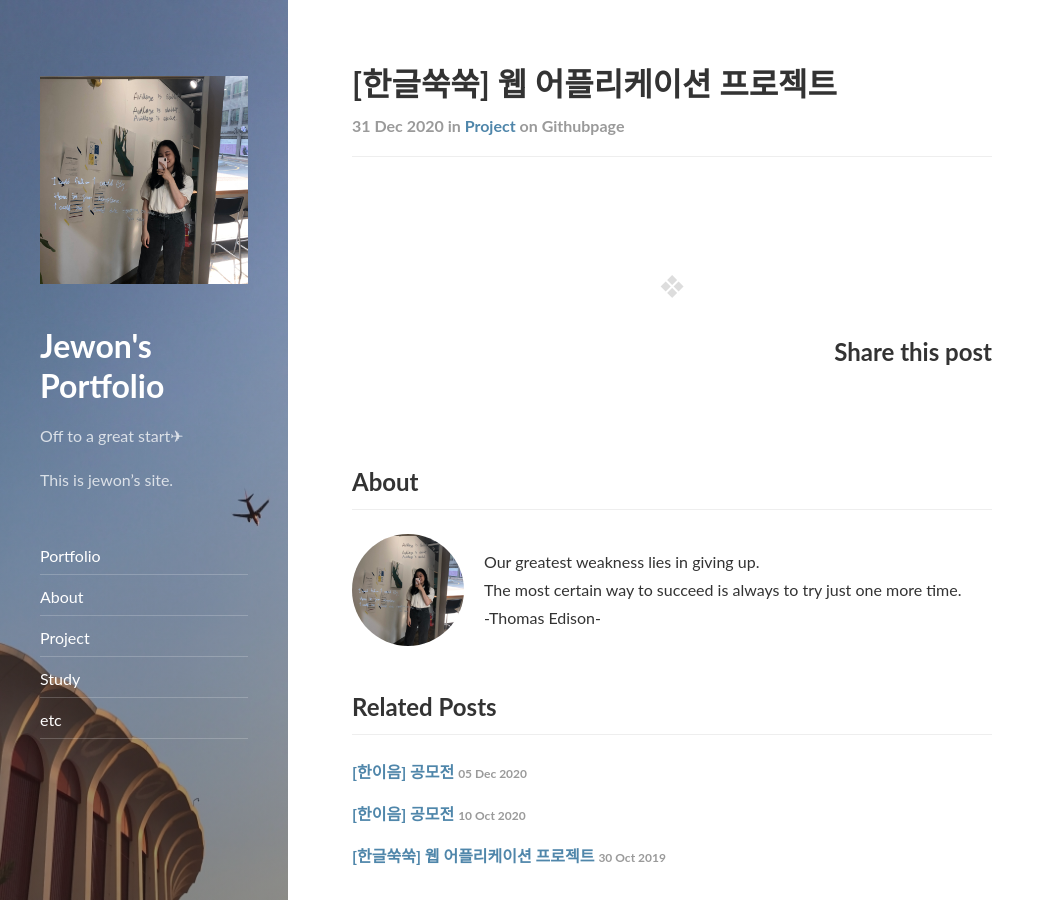
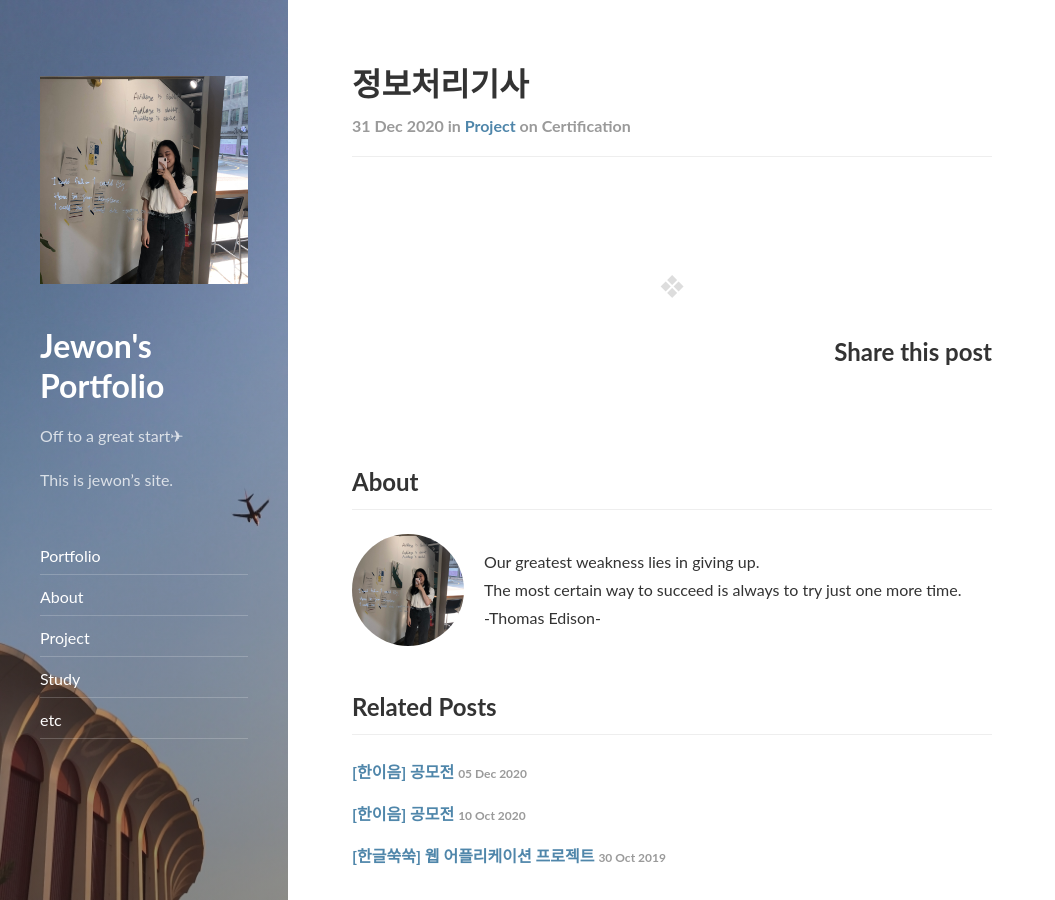
Before and after one commit to jjwon915/jjwon915.github.io, a Jekyll site: the page built from _posts/study/2020-12-31-certification.md, in a window 1280 px wide and 900 px high. Shown: the whole window, without its empty margins (0-1055 px from the left). Built offline with Jekyll 4.4.1, drawn with Linux system fonts in a browser that asks for light colours; nearby versions of some CDN libraries.

Commit message:
Update 2020-12-31-certification.md

```diff
--- a/_posts/study/2020-12-31-certification.md
+++ b/_posts/study/2020-12-31-certification.md
@@ -1,9 +1,9 @@
 ---
 layout: post
-title: '[한글쑥쑥] 웹 어플리케이션 프로젝트'
+title: 정보처리기사
 subtitle: 커스텀하기
 categories: project
-tags: githubpage
+tags: certification
 comments: true
 published: true
 ---
```
